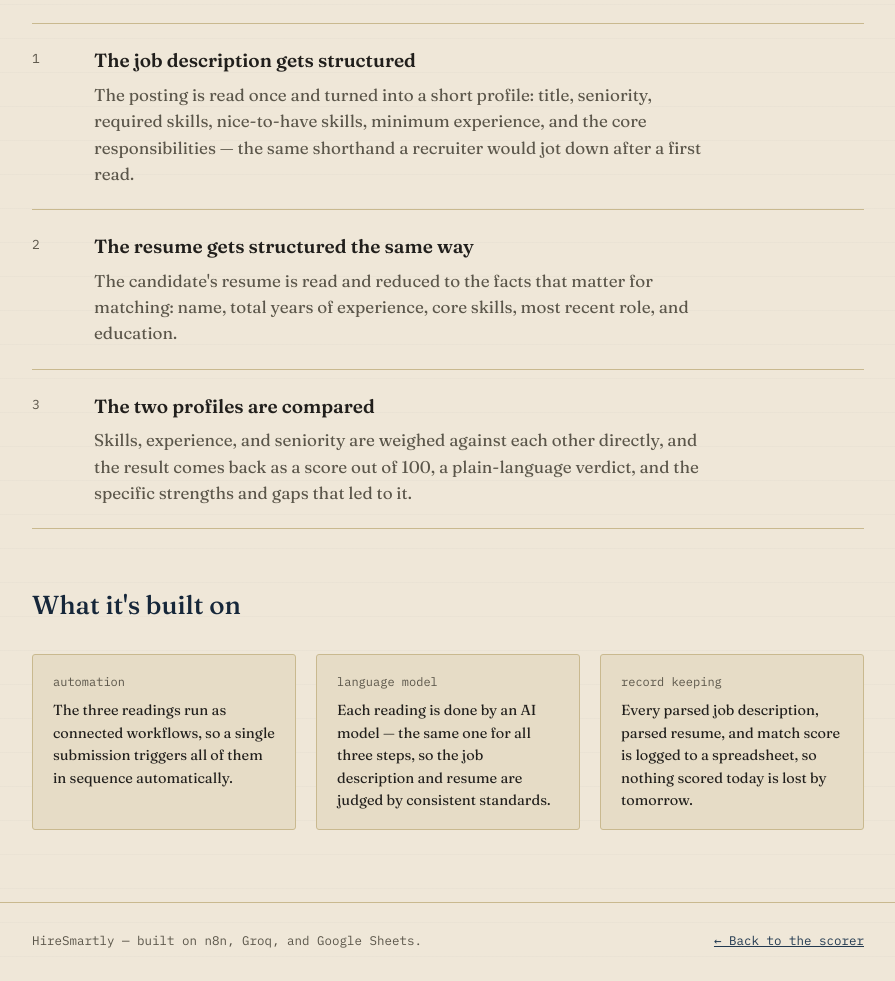
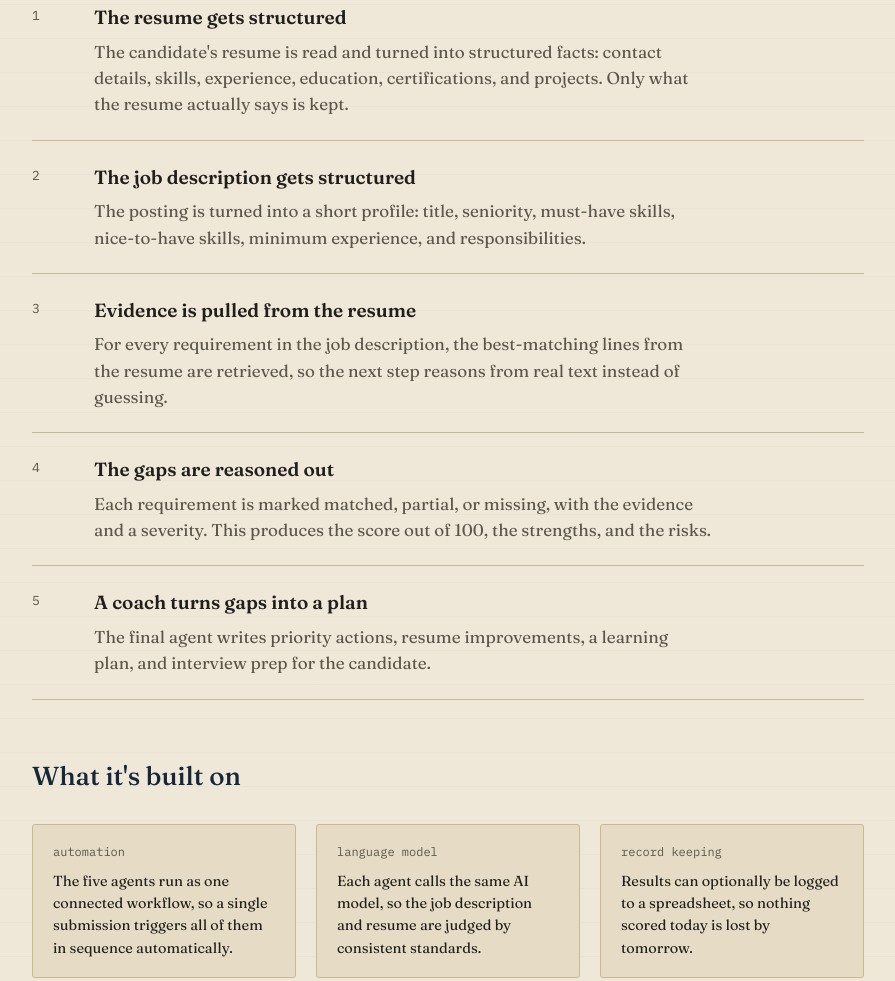
Before and after one commit to tupegaurav/Hiresmartly-, a plain HTML site: page about.html in a window 1280 px wide. Shown: the part 438-1419 px from the top of the page, without its empty margins (192-1087 px from the left). Drawn offline with Linux system fonts and the light colour scheme.

Commit message:
Update about.html

```diff
--- a/about.html
+++ b/about.html
@@ -24,8 +24,8 @@
   <section class="hero compact">
     <div class="wrap">
       <p class="kicker">under the hood</p>
-      <h1>Three readings, one verdict.</h1>
-      <p class="lede">Every submission passes through three separate readings before you see a number. Each one has a single job, so the final score is easy to trust and easy to check.</p>
+      <h1>Five agents, one report.</h1>
+      <p class="lede">Every submission passes through five separate agents before you see a number. Each one has a single job, so the final score is easy to trust and easy to check.</p>
     </div>
   </section>
 
@@ -36,22 +36,36 @@
         <div class="step">
           <span class="num">1</span>
           <div>
-            <h3>The job description gets structured</h3>
-            <p>The posting is read once and turned into a short profile: title, seniority, required skills, nice-to-have skills, minimum experience, and the core responsibilities — the same shorthand a recruiter would jot down after a first read.</p>
+            <h3>The resume gets structured</h3>
+            <p>The candidate's resume is read and turned into structured facts: contact details, skills, experience, education, certifications, and projects. Only what the resume actually says is kept.</p>
           </div>
         </div>
         <div class="step">
           <span class="num">2</span>
           <div>
-            <h3>The resume gets structured the same way</h3>
-            <p>The candidate's resume is read and reduced to the facts that matter for matching: name, total years of experience, core skills, most recent role, and education.</p>
+            <h3>The job description gets structured</h3>
+            <p>The posting is turned into a short profile: title, seniority, must-have skills, nice-to-have skills, minimum experience, and responsibilities.</p>
           </div>
         </div>
         <div class="step">
           <span class="num">3</span>
           <div>
-            <h3>The two profiles are compared</h3>
-            <p>Skills, experience, and seniority are weighed against each other directly, and the result comes back as a score out of 100, a plain-language verdict, and the specific strengths and gaps that led to it.</p>
+            <h3>Evidence is pulled from the resume</h3>
+            <p>For every requirement in the job description, the best-matching lines from the resume are retrieved, so the next step reasons from real text instead of guessing.</p>
+          </div>
+        </div>
+        <div class="step">
+          <span class="num">4</span>
+          <div>
+            <h3>The gaps are reasoned out</h3>
+            <p>Each requirement is marked matched, partial, or missing, with the evidence and a severity. This produces the score out of 100, the strengths, and the risks.</p>
+          </div>
+        </div>
+        <div class="step">
+          <span class="num">5</span>
+          <div>
+            <h3>A coach turns gaps into a plan</h3>
+            <p>The final agent writes priority actions, resume improvements, a learning plan, and interview prep for the candidate.</p>
           </div>
         </div>
       </div>
@@ -64,15 +78,15 @@
       <div class="stack-grid">
         <div class="stack-item">
           <p class="label">automation</p>
-          <p>The three readings run as connected workflows, so a single submission triggers all of them in sequence automatically.</p>
+          <p>The five agents run as one connected workflow, so a single submission triggers all of them in sequence automatically.</p>
         </div>
         <div class="stack-item">
           <p class="label">language model</p>
-          <p>Each reading is done by an AI model — the same one for all three steps, so the job description and resume are judged by consistent standards.</p>
+          <p>Each agent calls the same AI model, so the job description and resume are judged by consistent standards.</p>
         </div>
         <div class="stack-item">
           <p class="label">record keeping</p>
-          <p>Every parsed job description, parsed resume, and match score is logged to a spreadsheet, so nothing scored today is lost by tomorrow.</p>
+          <p>Results can optionally be logged to a spreadsheet, so nothing scored today is lost by tomorrow.</p>
         </div>
       </div>
     </div>
```
